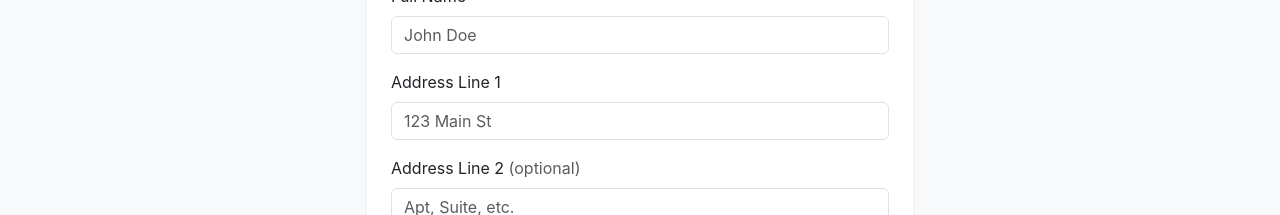
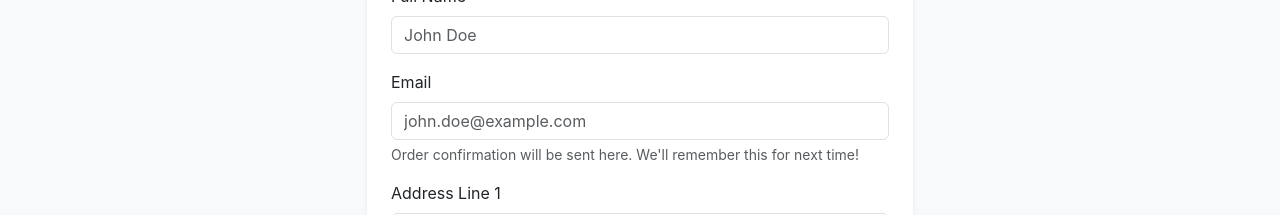
Before and after one commit to balajiRRK/aws-ecommerce-platform, a React (Create React App) app in the folder game-start/: page /purchase/shippingEntry in a window 1280 px wide. Shown: the part 521-736 px from the top of the page. Built offline with nearby package versions, Linux system fonts and the light colour scheme; no server answers.

Commit message:
added email field to shipping form and updated order confirmation to show order number and delivery date from backend

```diff
--- a/game-start/src/components/ViewConfirmation.js
+++ b/game-start/src/components/ViewConfirmation.js
@@ -35,7 +35,14 @@ const ViewConfirmation = () => {
         if (response.success)
         {
           setOrderNumber(response.orderNumber);
-          setEstimatedDelivery(new Date(response.estimatedDelivery));
+          // Backend returns YYYY-MM-DD. Append 'T00:00:00Z' to parse as UTC midnight
+          // so the displayed date matches what's stored in DB regardless of local timezone.
+          const est = response.estimatedDelivery;
+          if (est && /^\d{4}-\d{2}-\d{2}$/.test(est)) {
+            setEstimatedDelivery(new Date(est + 'T00:00:00Z'));
+          } else {
+            setEstimatedDelivery(new Date(response.estimatedDelivery));
+          }
         } else {
           const apiError = response.error || "Cannot confirm order, some items are unavailable";
           throw new Error(apiError)
@@ -53,7 +60,10 @@ const ViewConfirmation = () => {
   }, [location.state]);
 
   const handleBackToShop = () => {
-    localStorage.clear();
+    // Clear order data but keep userEmail for next time
+    localStorage.removeItem("orderData");
+    localStorage.removeItem("shippingInfo");
+    localStorage.removeItem("paymentInfo");
     navigate("/purchase");
   };
 
--- a/game-start/src/components/shippingEntry.js
+++ b/game-start/src/components/shippingEntry.js
@@ -7,6 +7,9 @@ const ShippingEntry = () => {
   const prevOrder =
     location.state?.order || JSON.parse(localStorage.getItem("orderData")) || {};
 
+  // Load saved email from localStorage if it exists
+  const savedEmail = localStorage.getItem("userEmail") || "";
+
   const [shippingInfo, setShippingInfo] = useState({
     fullName: "",
     address1: "",
@@ -14,6 +17,7 @@ const ShippingEntry = () => {
     city: "",
     state: "",
     zip: "",
+    email: savedEmail,
   });
 
   const handleChange = (e) => {
@@ -28,12 +32,15 @@ const ShippingEntry = () => {
       !shippingInfo.address1 ||
       !shippingInfo.city ||
       !shippingInfo.state ||
-      !shippingInfo.zip
+      !shippingInfo.zip ||
+      !shippingInfo.email
     ) {
       alert("Please fill in all required fields");
       return;
     }
 
+    // Save email for next time
+    localStorage.setItem("userEmail", shippingInfo.email);
     localStorage.setItem("shippingInfo", JSON.stringify(shippingInfo));
     navigate("/purchase/viewOrder", { state: { order: prevOrder } });
   };
@@ -65,6 +72,21 @@ const ShippingEntry = () => {
                       placeholder="John Doe"
                       required
                     />
+                  </div>
+
+                  <div className="mb-3">
+                    <label htmlFor="email" className="form-label">Email</label>
+                    <input
+                      type="email"
+                      className="form-control"
+                      id="email"
+                      name="email"
+                      value={shippingInfo.email}
+                      onChange={handleChange}
+                      placeholder="john.doe@example.com"
+                      required
+                    />
+                    <div className="form-text">Order confirmation will be sent here. We'll remember this for next time!</div>
                   </div>
 
                   <div className="mb-3">
--- a/game-start/src/services/api.js
+++ b/game-start/src/services/api.js
@@ -1,7 +1,7 @@
 import axios from 'axios';
 
 // API Base URL - Update this with your API Gateway URL when configured
-const INVENTORY_SERVICE_URL = process.env.REACT_APP_INVENTORY_SERVICE_URL || 'http://localhost:3001';
+const INVENTORY_SERVICE_URL = process.env.REACT_APP_INVENTORY_SERVICE_URL || 'https://v1lr26ebib.execute-api.us-east-2.amazonaws.com/dev';
 
 // Create axios instance with default config
 const inventoryAPI = axios.create({
```
